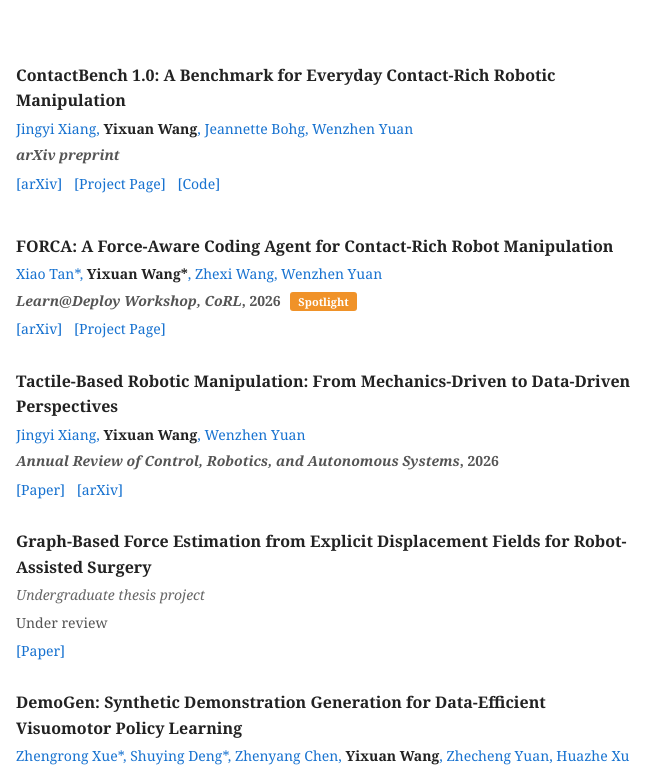
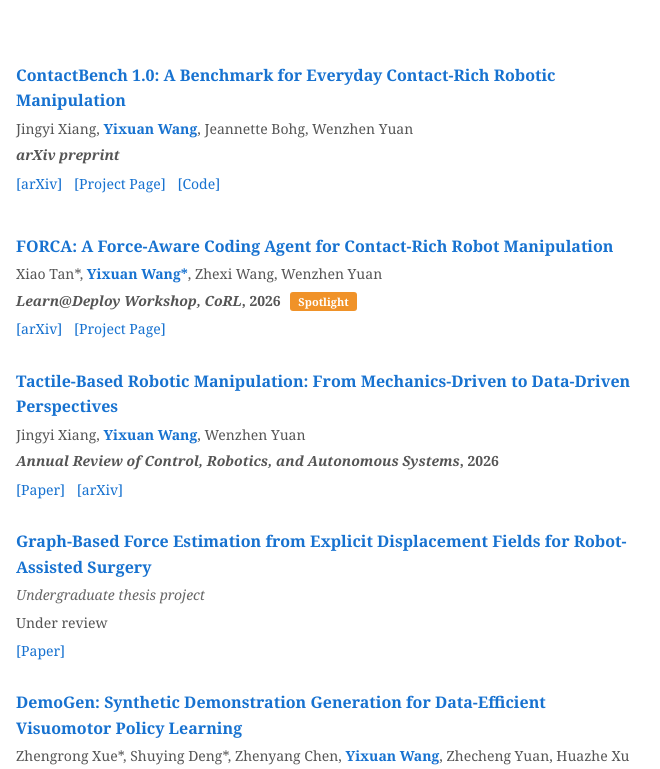
Before and after one commit to Michaelwyx/michaelwyx.github.io, a plain HTML site: page index.html in a window 1280 px wide. Shown: the part 466-1235 px from the top of the page, 424-1084 px from the left. Drawn offline with Linux system fonts and the light colour scheme; some icons are missing.

Commit message:
Restore publication colors with blue author name

```diff
--- a/index.html
+++ b/index.html
@@ -6,7 +6,7 @@
   <meta name="description" content="Yixuan Wang - UIUC">
   <meta name="author" content="Yixuan Wang">
   <title>Yixuan Wang</title>
-  <link rel="stylesheet" href="style.css?v=20261118-publication-colors">
+  <link rel="stylesheet" href="style.css?v=20261118-blue-author-name">
   <link rel="stylesheet" href="https://cdnjs.cloudflare.com/ajax/libs/font-awesome/6.5.1/css/all.min.css">
   <link rel="stylesheet" href="https://cdn.jsdelivr.net/gh/jpswalsh/academicons@1/css/academicons.min.css">
   <link rel="privacy-policy" href="privacy.html">
--- a/style.css
+++ b/style.css
@@ -155,27 +155,23 @@ h2 {
 .pub-title {
   font-size: 16px;
   font-weight: bold;
-  color: #222;
+  color: #1772d0;
   display: block;
   margin-bottom: 4px;
-}
-
-.pub-title:hover {
-  color: #222;
 }
 
 .pub-authors {
   font-size: 14px;
   margin-bottom: 4px;
-  color: #1772d0;
+  color: #555;
 }
 
 .pub-authors a {
-  color: #1772d0;
+  color: #555;
 }
 
 .pub-authors strong {
-  color: #222;
+  color: #1772d0;
 }
 
 .pub-authors a:hover {
```
